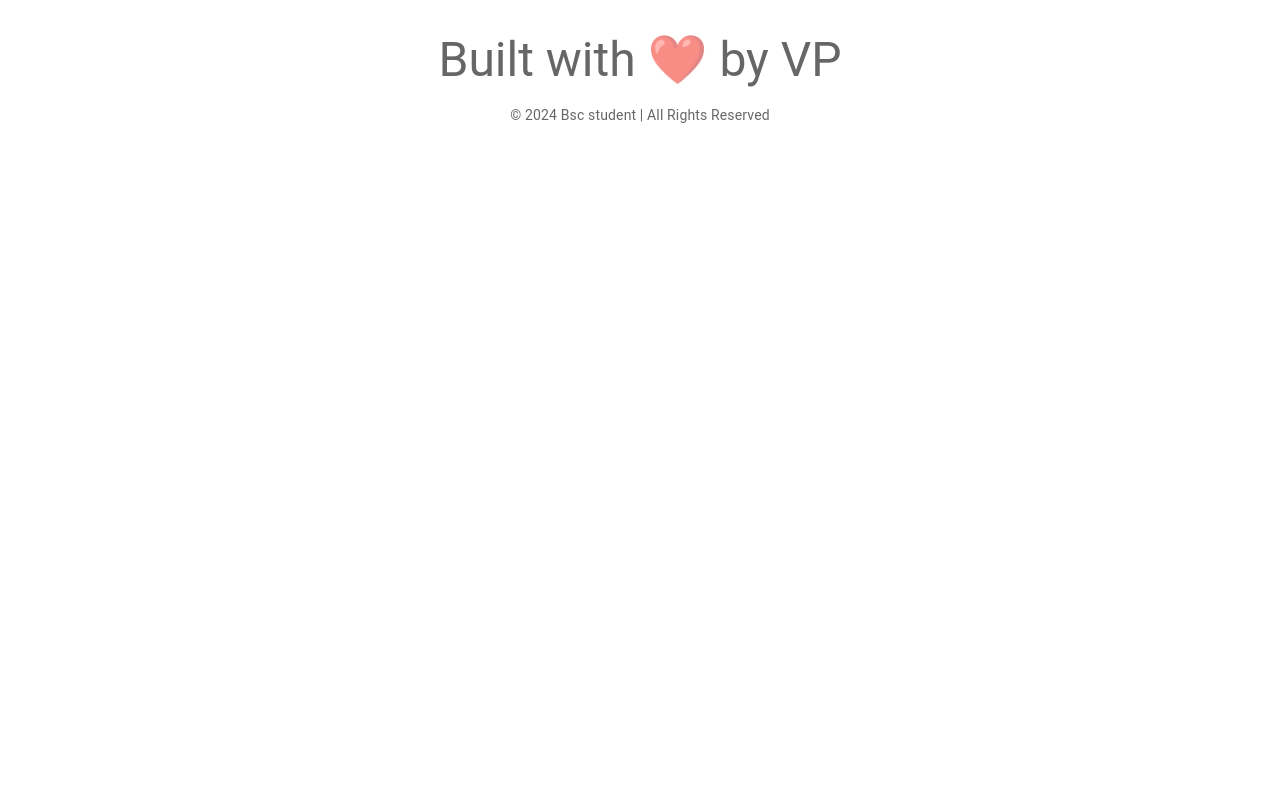
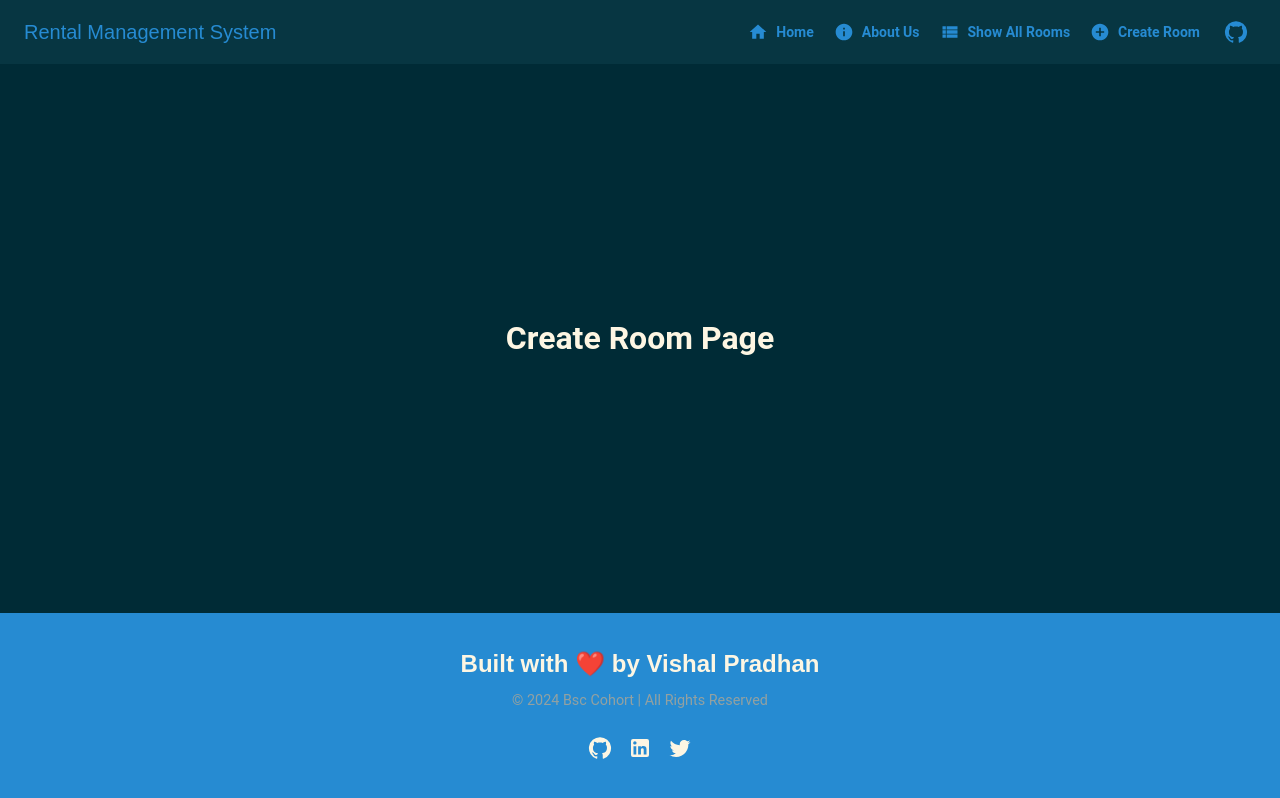
Before and after one commit to vishalP143/rntMgmt-Vishal, a React (Create React App) app in the folder client/: page /create-room in a window 1280 px wide. Built offline with nearby package versions, Linux system fonts and the light colour scheme.

Commit message:
navbar created

```diff
--- a/client/package.json
+++ b/client/package.json
@@ -5,6 +5,7 @@
   "dependencies": {
     "@emotion/react": "^11.13.5",
     "@emotion/styled": "^11.13.5",
+    "@mui/icons-material": "^6.1.10",
     "@mui/material": "^6.1.10",
     "@testing-library/jest-dom": "^5.17.0",
     "@testing-library/react": "^13.4.0",
--- a/client/src/App.js
+++ b/client/src/App.js
@@ -1,12 +1,47 @@
 import React from 'react';
-//import { BrowserRouter as Router, Routes, Route } from 'react-router-dom';
+import { Box } from '@mui/material'; // Material-UI Box for layout management
+import { Routes, Route } from 'react-router-dom'; // Import Routes and Route for routing
+import Navbar from './components/Navbar'; // Import the Navbar component
+import Footer from './components/Footer'; // Import the Footer component
 
-import Footer from './components/Footer';
+// Placeholder components for routing
+const Home = () => <h1>Welcome to the Rental Management System</h1>;
+const AboutUs = () => <h1>About Us Page</h1>;
+const ShowRooms = () => <h1>Show All Rooms Page</h1>;
+const CreateRoom = () => <h1>Create Room Page</h1>;
 
 const App = () => {
   return (
+    <Box
+      sx={{
+        display: 'flex',
+        flexDirection: 'column',
+        minHeight: '100vh', // Ensures the footer stays at the bottom
+      }}
+    >
+      {/* Navbar at the top */}
+      <Navbar />
 
-    <Footer />
+      {/* Main content */}
+      <Box
+        sx={{
+          flex: 1, // Makes this box take up remaining space
+          display: 'flex',
+          alignItems: 'center',
+          justifyContent: 'center',
+        }}
+      >
+        <Routes>
+          <Route path="/" element={<Home />} />
+          <Route path="/about-us" element={<AboutUs />} />
+          <Route path="/show-rooms" element={<ShowRooms />} />
+          <Route path="/create-room" element={<CreateRoom />} />
+        </Routes>
+      </Box>
+
+      {/* Footer */}
+      <Footer />
+    </Box>
   );
 };
 
--- a/client/src/components/Footer.js
+++ b/client/src/components/Footer.js
@@ -1,26 +1,72 @@
 import React from 'react';
-import { Box, Typography } from '@mui/material';
+import { Box, Typography, IconButton } from '@mui/material';
+import { GitHub, LinkedIn, Twitter } from '@mui/icons-material'; // Social icons (optional)
 
 const Footer = () => (
-    <Box component = "footer" sx = {{
-     bgcolor: 'background.paper',
-     color: 'text.secondary',
+  <Box
+    component="footer"
+    sx={{
+      bgcolor: 'primary.main', // Use primary theme color for background
+      color: 'text.primary', // Use primary text color
       py: 4,
-      height: '50px',
+      px: 2,
       textAlign: 'center',
-      borderTop: `2px solid ${theme => theme.palette.primary.main}`,
-    }
-    }
+      borderTop: `2px solid ${theme => theme.palette.secondary.main}`, // Highlight border
+    }}
+  >
+    {/* Main Footer Content */}
+    <Typography
+      variant="h6"
+      gutterBottom
+      sx={{
+        fontFamily: '"Fira Sans", sans-serif', // Updated font
+        fontWeight: 700, // Bold text
+        fontSize: '1.5rem',
+      }}
     >
-        <Typography variant="h3" gutterBottom>
-      Built with ❤️ by VP
+      Built with ❤️ by Vishal Pradhan
     </Typography>
-    <Typography variant="body2" sx={{ mt: 2 }}>
-      © {new Date().getFullYear()} Bsc student | All Rights Reserved
+
+    <Typography
+      variant="body2"
+      sx={{
+        mt: 1,
+        fontFamily: '"Roboto", sans-serif',
+        fontSize: '0.9rem',
+        color: 'text.secondary',
+      }}
+    >
+      © {new Date().getFullYear()} Bsc Cohort | All Rights Reserved
     </Typography>
+
+    {/* Optional Social Media Icons */}
+    <Box sx={{ mt: 2 }}>
+      <IconButton
+        href="https://github.com/vishalP143"
+        target="_blank"
+        rel="noopener noreferrer"
+        sx={{ color: 'text.primary' }}
+      >
+        <GitHub />
+      </IconButton>
+      <IconButton
+        href="https://www.linkedin.com/in/vishal-pradhan-65901b327/"
+        target="_blank"
+        rel="noopener noreferrer"
+        sx={{ color: 'text.primary' }}
+      >
+        <LinkedIn />
+      </IconButton>
+      <IconButton
+        href="https://twitter.com/your-profile"
+        target="_blank"
+        rel="noopener noreferrer"
+        sx={{ color: 'text.primary' }}
+      >
+        <Twitter />
+      </IconButton>
     </Box>
-
-
-)
+  </Box>
+);
 
 export default Footer;
--- a/client/src/components/Navbar.js
+++ b/client/src/components/Navbar.js
@@ -1,4 +1,4 @@
-import React, { useState } from 'react';
+import React from 'react';
 import { Link as RouterLink } from 'react-router-dom';
 import {
   AppBar,
@@ -7,51 +7,85 @@ import {
   Button,
   Box,
   IconButton,
-  Menu,
-  MenuItem,
 } from '@mui/material';
 import GitHubIcon from '@mui/icons-material/GitHub';
 import HomeIcon from '@mui/icons-material/Home';
-import MenuBookIcon from '@mui/icons-material/MenuBook'; // Added Notes icon
-
-const notesPages = [
-  { title: 'Home', path: '/notes/home' },
-  { title: 'Schedule', path: '/notes/schedule' },
-];
+import InfoIcon from '@mui/icons-material/Info';
+import ViewListIcon from '@mui/icons-material/ViewList';
+import AddCircleIcon from '@mui/icons-material/AddCircle';
 
 const Navbar = () => {
-  const [notesAnchorEl, setNotesAnchorEl] = useState(null);
-
-  const handleNotesClick = (event) => {
-    setNotesAnchorEl(event.currentTarget);
-  };
-
-  const handleNotesClose = () => {
-    setNotesAnchorEl(null);
-  };
-
   return (
-    <AppBar position="static" color="transparent" elevation={0} sx={{ width: '100%' }}>
+    <AppBar
+      position="static"
+      color="transparent"
+      elevation={0}
+      sx={{ width: '100%' }}
+    >
       <Toolbar>
-        <Typography variant="h6" component="div" sx={{ flexGrow: 1, color: 'primary.main' }}>
-          Book Management Project
+        <Typography
+          variant="h6"
+          component="div"
+          sx={{ flexGrow: 1, color: 'primary.main' }}
+        >
+          Rental Management System
         </Typography>
         <Box sx={{ display: 'flex', alignItems: 'center', gap: 1 }}>
-            <Button>
+          {/* Home Button */}
+          <Button
+            color="primary"
+            component={RouterLink}
+            to="/"
+            startIcon={<HomeIcon />}
+          >
             Home
           </Button>
-            <Button>
-             notes
+
+          {/* About Us Button */}
+          <Button
+            color="primary"
+            component={RouterLink}
+            to="/about-us"
+            startIcon={<InfoIcon />}
+          >
+            About Us
           </Button>
-             <Menu>
-                Menu
-             </Menu>
-             <IconButton>
-                Button
+
+          {/* Show All Rooms Button */}
+          <Button
+            color="primary"
+            component={RouterLink}
+            to="/show-rooms"
+            startIcon={<ViewListIcon />}
+          >
+            Show All Rooms
+          </Button>
+
+          {/* Create Room Button */}
+          <Button
+            color="primary"
+            component={RouterLink}
+            to="/create-room"
+            startIcon={<AddCircleIcon />}
+          >
+            Create Room
+          </Button>
+
+          {/* GitHub Icon Button */}
+          <IconButton
+            color="primary"
+            component="a"
+            href="https://github.com/vishalP143/rntMgmt-Vishal"
+            target="_blank"
+            rel="noopener noreferrer"
+            aria-label="GitHub"
+          >
+            <GitHubIcon />
           </IconButton>
         </Box>
       </Toolbar>
     </AppBar>
-  )
-}
+  );
+};
+
 export default Navbar;
--- a/client/src/index.js
+++ b/client/src/index.js
@@ -1,17 +1,19 @@
+// src/index.js or src/main.js
 import React from 'react';
 import ReactDOM from 'react-dom/client';
-import './index.css';
+import { BrowserRouter } from 'react-router-dom'; // Import BrowserRouter for routing
 import App from './App';
-import reportWebVitals from './reportWebVitals';
+import { ThemeProvider, CssBaseline } from '@mui/material';
+import blueLagoonTheme from './theme/blueLagoon'; // Import your custom theme
 
 const root = ReactDOM.createRoot(document.getElementById('root'));
 root.render(
   <React.StrictMode>
-    <App />
+    <ThemeProvider theme={blueLagoonTheme}>
+      <CssBaseline /> {/* Ensures baseline styling (reset) */}
+      <BrowserRouter>
+        <App />
+      </BrowserRouter>
+    </ThemeProvider>
   </React.StrictMode>
 );
-
-// If you want to start measuring performance in your app, pass a function
-// to log results (for example: reportWebVitals(console.log))
-// or send to an analytics endpoint. Learn more: https://bit.ly/CRA-vitals
-reportWebVitals();
--- /dev/null
+++ b/client/src/theme/blueLagoon.js
@@ -0,0 +1,108 @@
+// src/theme/blueLagoon.js
+import { createTheme } from '@mui/material/styles';
+
+const blueLagoonColors = {
+  base: '#002B36',
+  surface: '#073642',
+  overlay: '#586e75',
+  muted: '#657b83',
+  subtle: '#93a1a1',
+  text: '#fdf6e3',
+  primary: '#268bd2',
+  secondary: '#2aa198',
+  accent: '#b58900',
+  danger: '#dc322f',
+  success: '#859900',
+  info: '#6c71c4',
+  highlightLow: '#073642',
+  highlightMed: '#586e75',
+  highlightHigh: '#839496',
+};
+
+const blueLagoonTheme = createTheme({
+  palette: {
+    mode: 'dark',
+    background: {
+      default: blueLagoonColors.base,
+      paper: blueLagoonColors.surface,
+    },
+    primary: {
+      main: blueLagoonColors.primary,
+    },
+    secondary: {
+      main: blueLagoonColors.secondary,
+    },
+    error: {
+      main: blueLagoonColors.danger,
+    },
+    warning: {
+      main: blueLagoonColors.accent,
+    },
+    info: {
+      main: blueLagoonColors.info,
+    },
+    success: {
+      main: blueLagoonColors.success,
+    },
+    text: {
+      primary: blueLagoonColors.text,
+      secondary: blueLagoonColors.subtle,
+    },
+  },
+  typography: {
+    fontFamily: '"Poppins", "Roboto", "Helvetica", "Arial", sans-serif',
+    h1: {
+      fontFamily: '"Merriweather", serif',
+      fontWeight: 700,
+    },
+    h2: {
+      fontFamily: '"Merriweather", serif',
+      fontWeight: 700,
+    },
+    h3: {
+      fontFamily: '"Merriweather", serif',
+    },
+    h4: {
+      fontFamily: '"Poppins", sans-serif',
+    },
+    h5: {
+      fontFamily: '"Poppins", sans-serif',
+    },
+    h6: {
+      fontFamily: '"Poppins", sans-serif',
+    },
+  },
+  components: {
+    MuiAppBar: {
+      styleOverrides: {
+        root: {
+          backgroundColor: blueLagoonColors.surface,
+          color: blueLagoonColors.text,
+        },
+      },
+    },
+    MuiButton: {
+      styleOverrides: {
+        root: {
+          textTransform: 'none',
+          borderRadius: '8px',
+          fontWeight: 'bold',
+          '&:hover': {
+            backgroundColor: blueLagoonColors.highlightMed,
+          },
+        },
+      },
+    },
+    MuiCssBaseline: {
+      styleOverrides: `
+        @import url('https://fonts.googleapis.com/css2?family=Poppins:wght@300;400;500;700&family=Merriweather:wght@400;700&display=swap');
+        body {
+          background-color: ${blueLagoonColors.base};
+          color: ${blueLagoonColors.text};
+        }
+      `,
+    },
+  },
+});
+
+export default blueLagoonTheme;
```
Also changed, not shown: client/src/theme/myTheme.js (deleted), 1 other file (tests, documents, lock files or other folders). Lines whose indentation alone changed are shown as unchanged.
